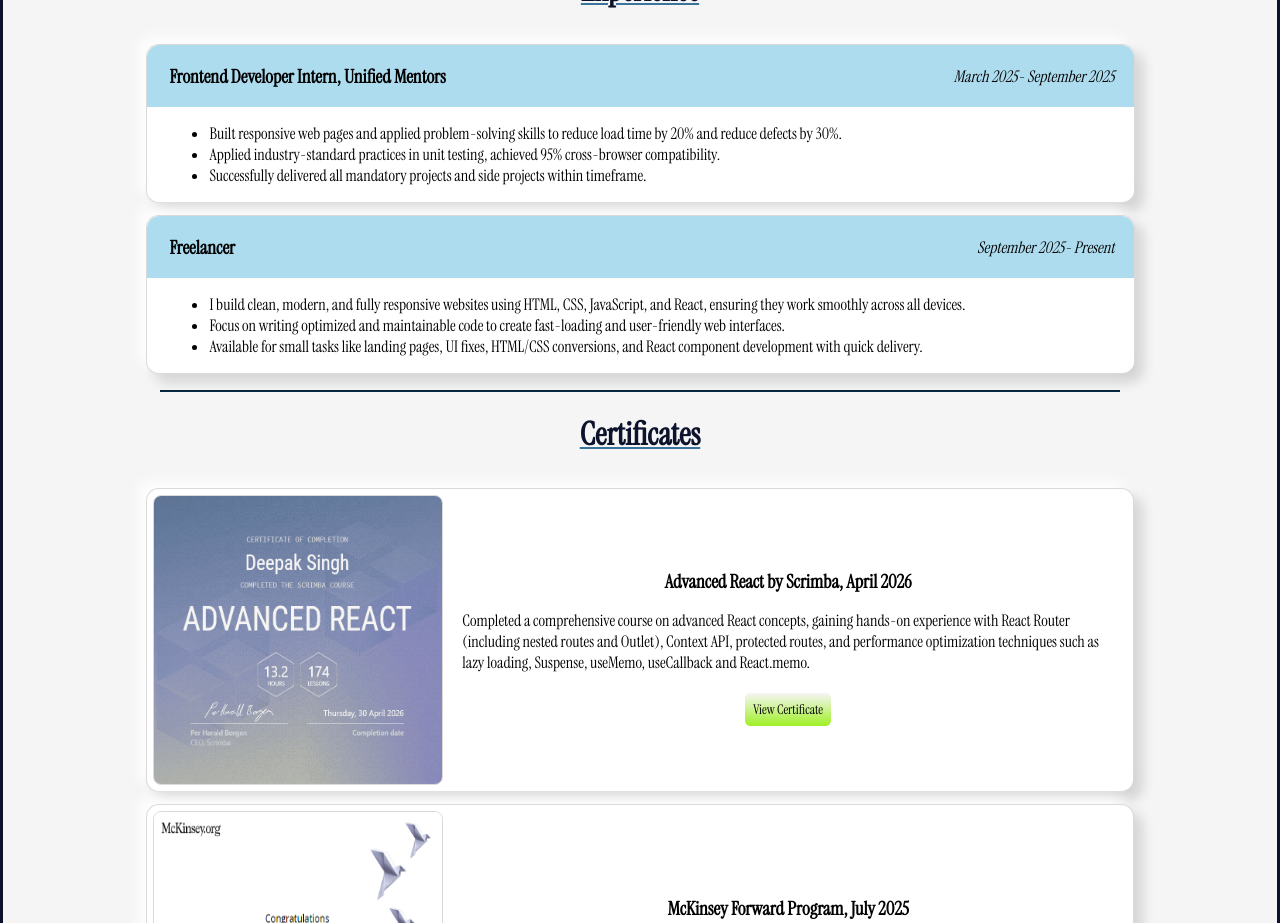
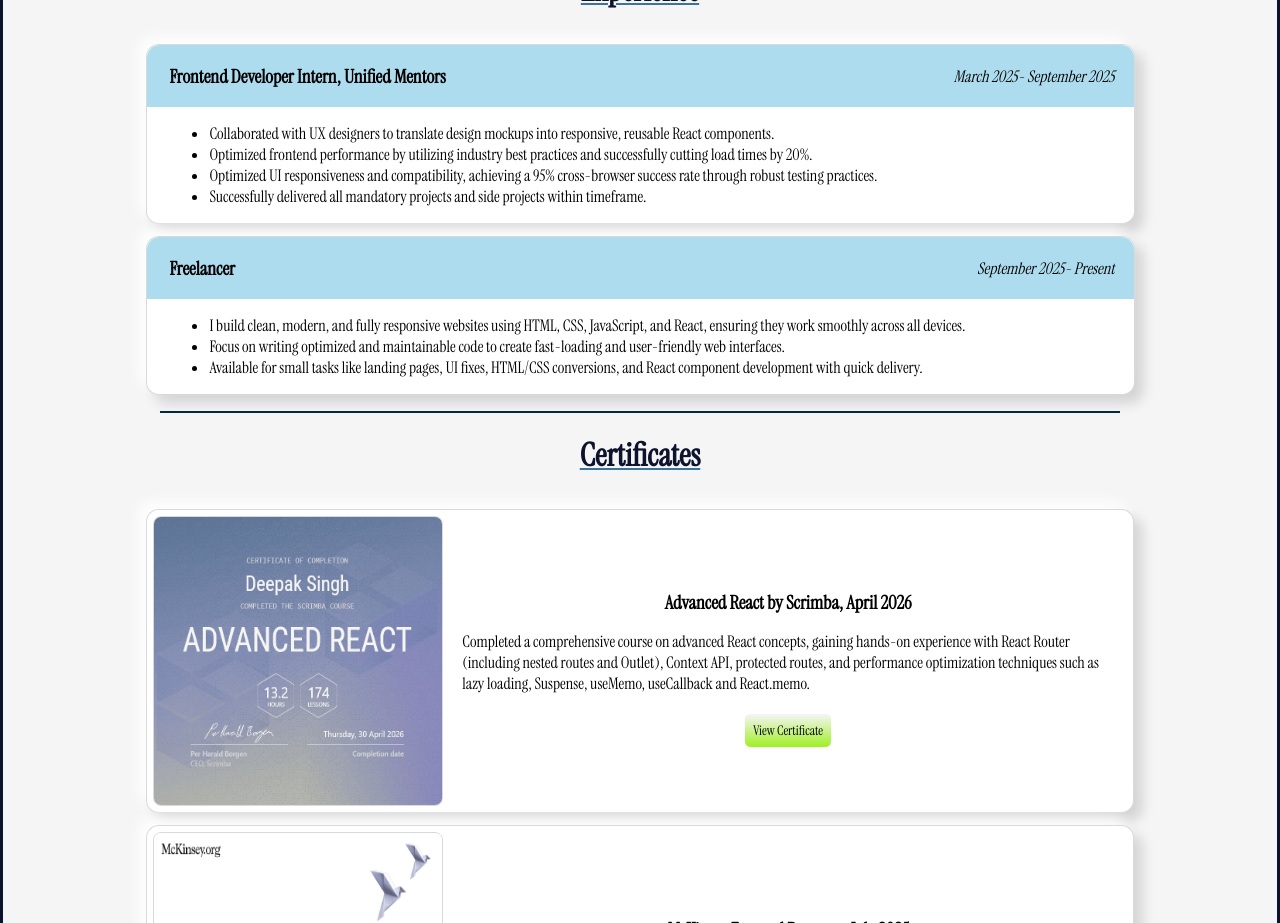
Before and after one commit to DeepakSingh9999/Portfolio, a React (Vite) app: page / in a window 1280 px wide. Shown: the part 3620-4543 px from the top of the page. Built offline with nearby package versions, Linux system fonts and the light colour scheme.

Commit message:
Update experiences.jsx

```diff
--- a/src/assets/components/experiences.jsx
+++ b/src/assets/components/experiences.jsx
@@ -13,8 +13,9 @@ export default function Experience(){
                         </div>
                         <div className="experience-description">
                             <ul>
-                                <li>Built responsive web pages and applied problem-solving skills to reduce load time by 20% and reduce defects by 30%.</li>
-                                <li>Applied industry-standard practices in unit testing, achieved 95% cross-browser compatibility.</li>
+                                <li>Collaborated with UX designers to translate design mockups into responsive, reusable React components.</li>
+                                <li>Optimized frontend performance by utilizing industry best practices and successfully cutting load times by 20%.</li>
+                                <li>Optimized UI responsiveness and compatibility, achieving a 95% cross-browser success rate through robust testing practices.</li>
                                 <li>Successfully delivered all mandatory projects and side projects within timeframe.</li>
                             </ul>
                         </div>
```
